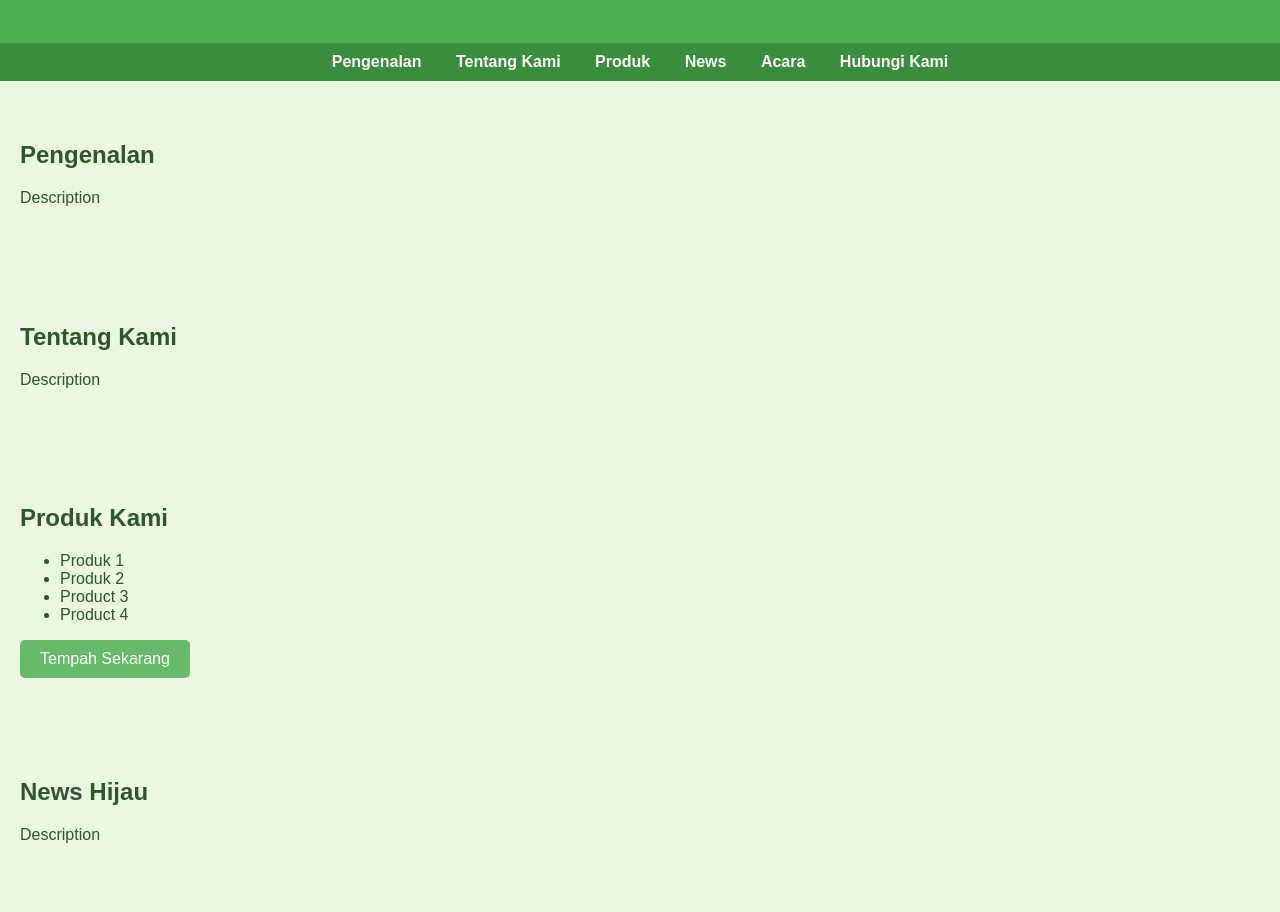
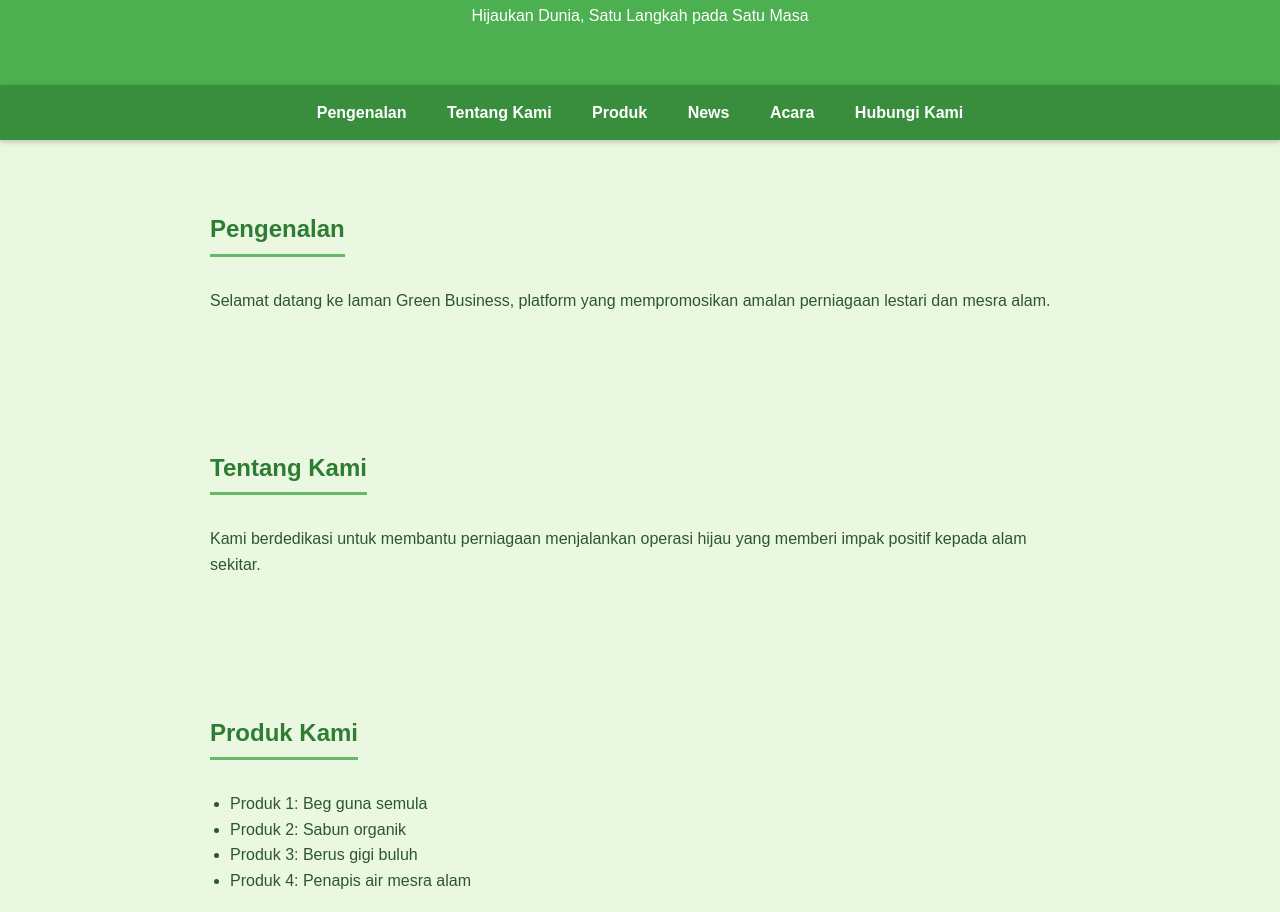
Before and after one commit to Ihjaz99/Green-business, a plain HTML site: page index.html in a window 1280 px wide. Shown: the part 131-1043 px from the top of the page. Drawn offline with Linux system fonts and the light colour scheme.

Commit message:
Add files via upload

```diff
--- a/index.html
+++ b/index.html
@@ -1,49 +1,120 @@
 <!DOCTYPE html>
 <html lang="ms">
 <head>
-  <meta charset="UTF-8">
-  <meta name="viewport" content="width=device-width, initial-scale=1">
+  <meta charset="UTF-8" />
+  <meta name="viewport" content="width=device-width, initial-scale=1" />
   <title>Green Business</title>
   <style>
+    /* Reset & basic */
+    * {
+      box-sizing: border-box;
+      scroll-behavior: smooth;
+    }
+
     body {
       font-family: Arial, sans-serif;
       margin: 0;
       background-color: #eaf7e1;
       color: #2d572c;
+      line-height: 1.6;
     }
+
     header {
-      background-color: #4CAF50;
+      background-color: #4caf50;
       color: white;
-      padding: 30px 20px;
+      padding: 40px 20px;
       text-align: center;
+      animation: fadeInDown 1s ease forwards;
     }
+
     nav {
       background-color: #388e3c;
-      padding: 10px;
+      padding: 15px 0;
       text-align: center;
+      position: sticky;
+      top: 0;
+      z-index: 100;
+      box-shadow: 0 2px 5px rgba(0,0,0,0.2);
     }
+
     nav a {
       color: white;
-      margin: 0 15px;
+      margin: 0 18px;
       text-decoration: none;
       font-weight: bold;
+      font-size: 16px;
+      transition: color 0.3s ease;
     }
+
+    nav a:hover {
+      color: #a5d6a7;
+    }
+
     section {
-      padding: 40px 20px;
+      padding: 50px 20px;
+      max-width: 900px;
+      margin: auto;
+      animation: fadeInUp 1s ease forwards;
     }
+
+    section h2 {
+      color: #2e7d32;
+      margin-bottom: 15px;
+      border-bottom: 3px solid #66bb6a;
+      display: inline-block;
+      padding-bottom: 5px;
+    }
+
     footer {
       background-color: #2e7d32;
       color: white;
       text-align: center;
       padding: 20px;
+      margin-top: 50px;
     }
+
     .button {
       background-color: #66bb6a;
-      padding: 10px 20px;
+      padding: 12px 25px;
       color: white;
       text-decoration: none;
       border-radius: 5px;
       display: inline-block;
+      margin-top: 15px;
+      font-weight: bold;
+      transition: background-color 0.3s ease;
+    }
+
+    .button:hover {
+      background-color: #4caf50;
+    }
+
+    ul {
+      list-style-type: disc;
+      padding-left: 20px;
+    }
+
+    /* Animations */
+    @keyframes fadeInDown {
+      0% {
+        opacity: 0;
+        transform: translateY(-30px);
+      }
+      100% {
+        opacity: 1;
+        transform: translateY(0);
+      }
+    }
+
+    @keyframes fadeInUp {
+      0% {
+        opacity: 0;
+        transform: translateY(30px);
+      }
+      100% {
+        opacity: 1;
+        transform: translateY(0);
+      }
     }
   </style>
 </head>
@@ -55,51 +126,48 @@
   </header>
 
   <nav>
-    <a href="#tentang">Pengenalan</a>
+    <a href="#pengenalan">Pengenalan</a>
     <a href="#tentang">Tentang Kami</a>
     <a href="#produk">Produk</a>
-    <a href="#tentang">News</a>
-    <a href="#amalan">Acara</a>
+    <a href="#news">News</a>
+    <a href="#acara">Acara</a>
     <a href="#hubungi">Hubungi Kami</a>
   </nav>
 
-<section id="Pengenalan">
+  <section id="pengenalan">
     <h2>Pengenalan</h2>
-    <p>Description</p>
+    <p>Selamat datang ke laman Green Business, platform yang mempromosikan amalan perniagaan lestari dan mesra alam.</p>
   </section>
 
-  <section id="Tentang Kami">
+  <section id="tentang">
     <h2>Tentang Kami</h2>
-    <p>Description</p>
+    <p>Kami berdedikasi untuk membantu perniagaan menjalankan operasi hijau yang memberi impak positif kepada alam sekitar.</p>
   </section>
 
-  <section id="Produk">
+  <section id="produk">
     <h2>Produk Kami</h2>
     <ul>
-      <li>Produk 1</li>
-      <li>Produk 2</li>
-      <li>Product 3</li>
-      <li>Product 4</li>
+      <li>Produk 1: Beg guna semula</li>
+      <li>Produk 2: Sabun organik</li>
+      <li>Produk 3: Berus gigi buluh</li>
+      <li>Produk 4: Penapis air mesra alam</li>
     </ul>
     <a href="#hubungi" class="button">Tempah Sekarang</a>
   </section>
 
-  <section id="News">
+  <section id="news">
     <h2>News Hijau</h2>
-    <p>Description</p>
+    <p>Dapatkan kemaskini terkini mengenai inisiatif hijau dan berita alam sekitar dari kami.</p>
   </section>
 
- <section id="Acara">
+  <section id="acara">
     <h2>Acara</h2>
-    <p>Nama acara 1</p>
-    </ul>
-    <a href="#hubungi" class="button">Sertai kami</a>
-    <p>Nama acara 2</p>
-    </ul>
-    <a href="#hubungi" class="button">Sertai kami</a>
-    <p>Nama acara 3</p>
-    </ul>
-    <a href="#hubungi" class="button">Sertai kami</a>
+    <p><strong>Nama Acara 1</strong></p>
+    <a href="#hubungi" class="button">Sertai Kami</a>
+    <p><strong>Nama Acara 2</strong></p>
+    <a href="#hubungi" class="button">Sertai Kami</a>
+    <p><strong>Nama Acara 3</strong></p>
+    <a href="#hubungi" class="button">Sertai Kami</a>
   </section>
 
   <section id="hubungi">
```
